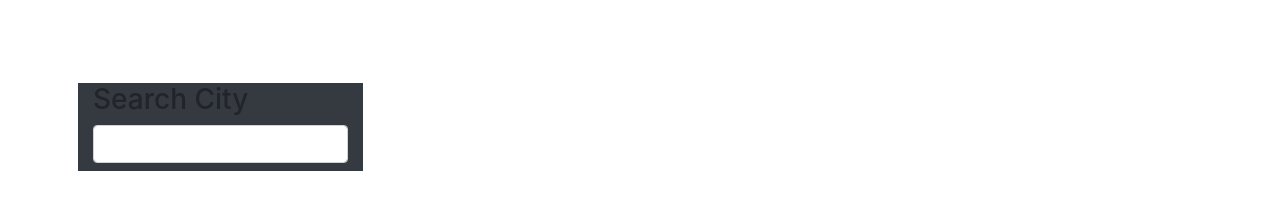
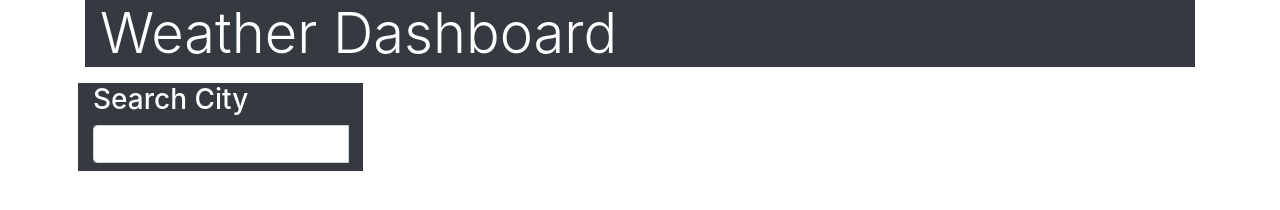
Before and after one commit to Sainty93/jg-weather-forecast, a plain HTML site: page index.html in a window 1280 px wide. Drawn offline with nearby package versions, Linux system fonts and the light colour scheme; files that its build step writes are made by us from their sources.

Commit message:
fixed title issue

```diff
--- a/index.html
+++ b/index.html
@@ -12,16 +12,17 @@
 
      <body>
         <div class="container">
-            <div class="jumbotron-fluid bf-dark text-white text center">
+            <div class="jumbotron-fluid bg-dark text-white text center">
                 <div class="container">
                     <h1 class="display-4"> Weather Dashboard</h1>
                 </div>
             </div>
             <div class="row">
-                <div class="col-3 m-2 bg-dark">
+                <div class="col-3 m-2 text-white bg-dark">
                     <h3> Search City </h3>
                     <div class="input-group mb-2">
                         <input type="text" class="form-control" id="city-input" aria-details="addon">
+                        <div class="input-group-append"></div>
                     </div>
                 </div>
 
```
